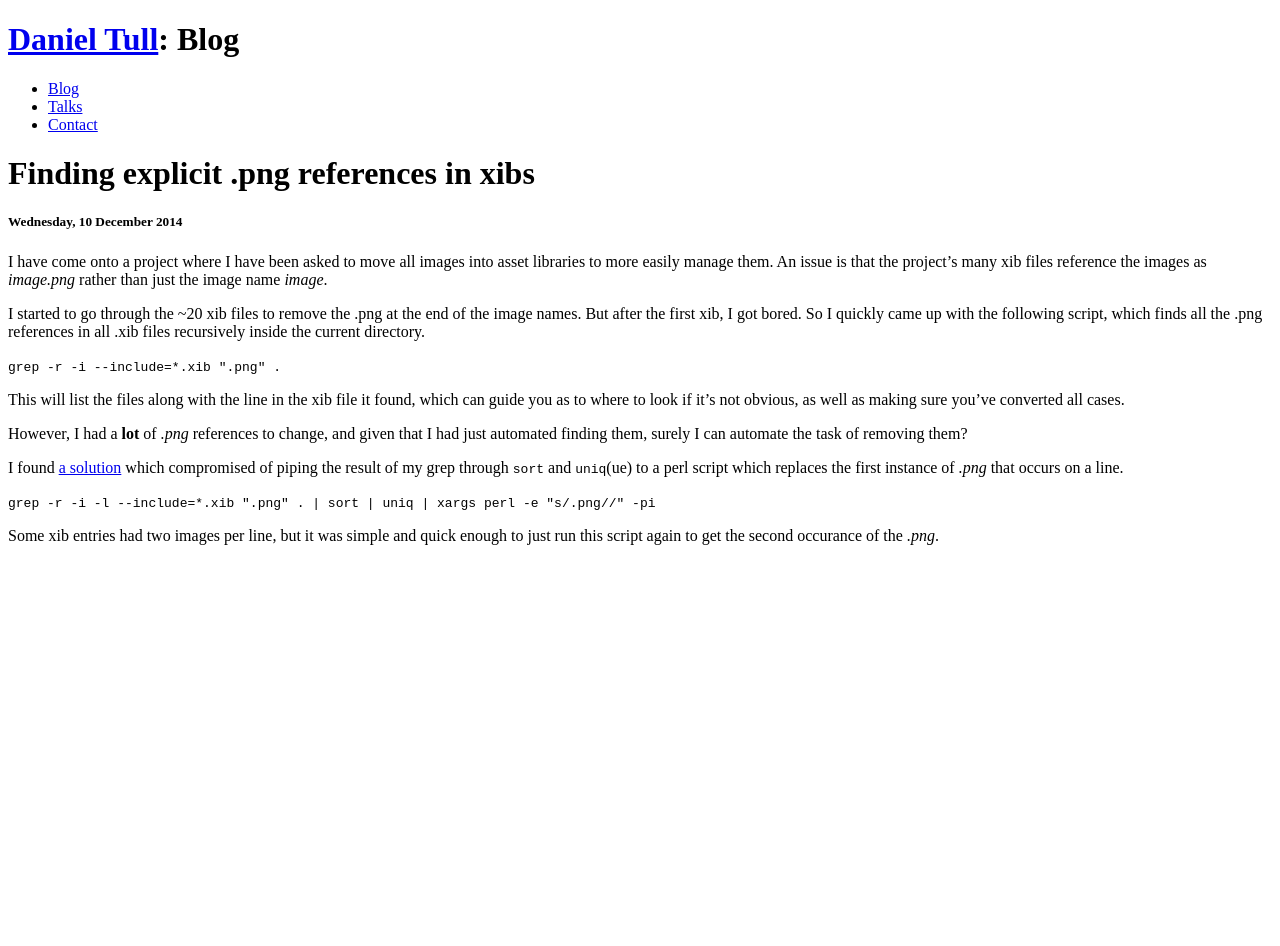
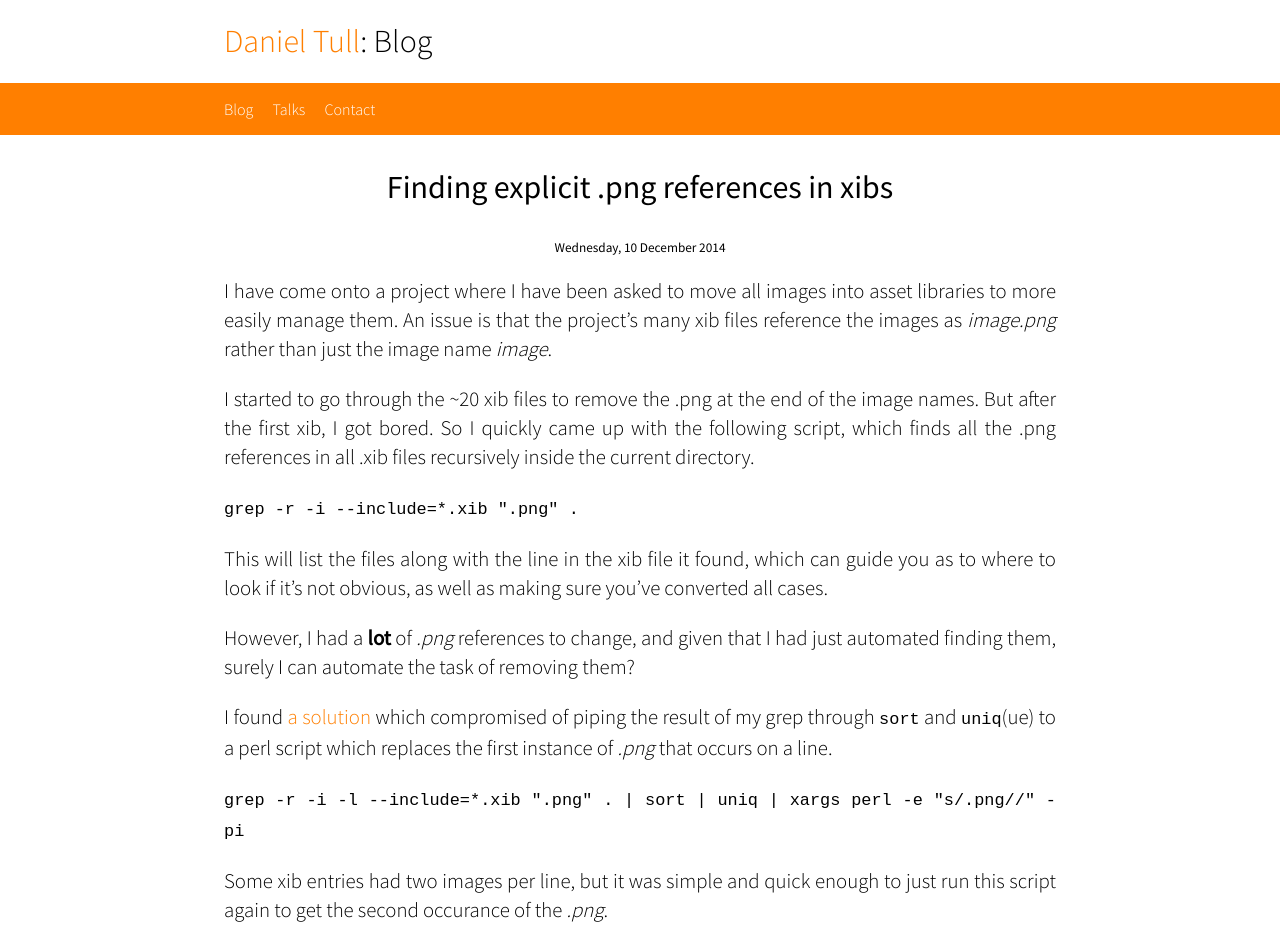
Before and after one commit to danielctull/danielctull.github.com, a Jekyll site: the page built from _posts/2014-12-10-finding-explicit-png-references-in-xibs.markdown, in a window 1280 px wide. Built offline with Jekyll 4.4.1, drawn with Linux system fonts in a browser that asks for light colours; before the commit the page ends 900 px from its top, so only the background shows below that.

Commit message:
Update CSS locations

```diff
--- a/_layouts/post.html
+++ b/_layouts/post.html
@@ -5,8 +5,7 @@
 		<meta name="description" content="Daniel Tull is a freelance developer from Guildford, UK, working on iOS and Mac apps for clients such as Sky, BBC, Tesco and Gok Wan.">
 		<meta name="author" content="Daniel Tull">
 		<meta name="keywords" content="freelance,contract,ios,mac,developer,apps,london,uk">
-		<link rel="stylesheet" href="/beta/style/css/style.css" type="text/css" media="screen" />
-		<link rel="stylesheet" href="/beta/style/css/list.css" type="text/css" media="screen" />
+		<link rel="stylesheet" href="/style/css/style.css" type="text/css" media="screen" />
 		<link rel="alternate" type="application/rss+xml" title="RSS" href="http://feeds.feedburner.com/DanielTull" />
 		<link rel="service.feed" type="application/atom+xml" title="Atom" href="http://feeds.feedburner.com/DanielTull" />
 	</head>
```
